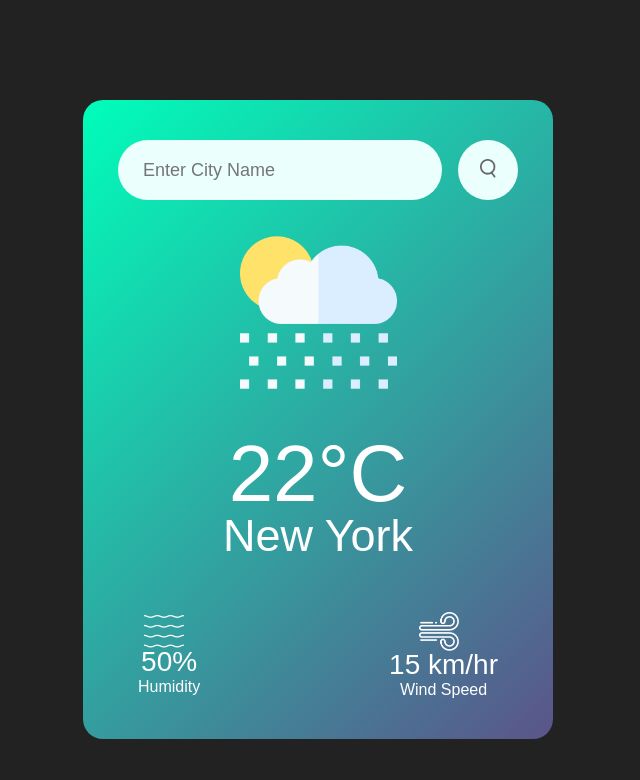
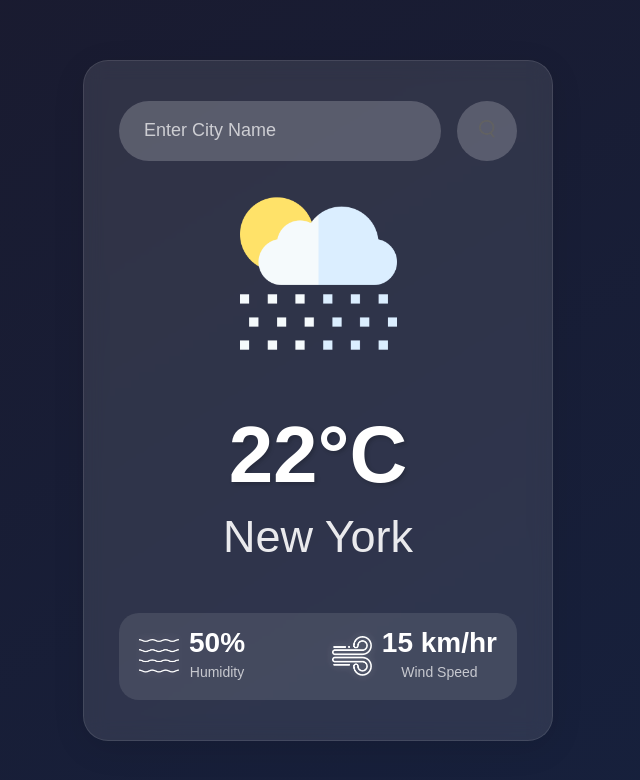
Before and after one commit to Tanishka33/WeatherApp, a plain HTML site: page index.html in a window 1280 px wide. Shown: the whole page, without its empty margins (322-962 px from the left). Drawn offline with Linux system fonts and the light colour scheme.

Commit message:
Project Done

```diff
--- a/index.html
+++ b/index.html
@@ -43,27 +43,41 @@
 
     const searchBox = document.querySelector(".search input");
     const searchBtn = document.querySelector(".search button");
-
+    const weatherIcon = document.querySelector(".weather\.icon");
 
     async function checkWeather(city){
-        const response = await fetch(apiUrl + city + '&appid=${apiKey}');
-        var data = await response.json();
+        try {
+            const response = await fetch(apiUrl + city + `&appid=${apiKey}`);
+            if (!response.ok) {
+                throw new Error('Weather data not found');
+            }
+            const data = await response.json();
 
-        console.log(data);
+            document.querySelector(".city").innerHTML = data.name;
+            document.querySelector(".temp").innerHTML = Math.round(data.main.temp) + "°C";
+            document.querySelector(".humidity").innerHTML = data.main.humidity + "%";
+            document.querySelector(".wind").innerHTML = data.wind.speed + "km/hr";
 
-        document.querySelector(".city").innerHTML = data.name;
-        document.querySelector(".temp").innerHTML = Math.round(data.main.temp) + "°C";
-        document.querySelector(".humidity").innerHTML = data.main.humidity + "%";
-        document.querySelector(".wind").innerHTML = data.wind.speed + "km/hr";
-
-
-
+            if(data.weather[0].main == "Clouds"){
+                weatherIcon.src = "images/clouds.png";
+            } else if(data.weather[0].main == "Clear") {
+                weatherIcon.src = "images/clear.png";
+            } else if(data.weather[0].main == "Rain") {
+                weatherIcon.src = "images/rain.png";
+            } else if(data.weather[0].main == "Drizzle") {
+                weatherIcon.src = "images/drizzle.png";
+            } else if(data.weather[0].main == "Mist") {
+                weatherIcon.src = "images/mist.png";
+            }
+        } catch(error) {
+            console.error('Error:', error);
+            alert('City not found or API error occurred');
+        }
     }
 
     searchBtn.addEventListener("click", ()=> {
         checkWeather(searchBox.value);
-    })
-
+    });
 
 </script>
 
--- a/style.css
+++ b/style.css
@@ -5,17 +5,28 @@
     box-sizing: border-box;
 }
 body{
-    background: #222;
+    background: linear-gradient(to bottom right, #1a1a2e, #16213e);
+    min-height: 100vh;
+    display: flex;
+    align-items: center;
+    justify-content: center;
 }
 .card{
     width: 90%;
     max-width: 470px;
-    background: linear-gradient(135deg, #00feba, #5b548a);
+    background: rgba(255, 255, 255, 0.1);
+    backdrop-filter: blur(10px);
     color: #fff;
-    margin: 100px auto 0;
-    border-radius: 20px;
+    margin: 20px;
+    border-radius: 25px;
     padding: 40px 35px;
     text-align: center;
+    box-shadow: 0 8px 32px rgba(0, 0, 0, 0.1);
+    border: 1px solid rgba(255, 255, 255, 0.1);
+    transition: transform 0.3s ease;
+}
+.card:hover {
+    transform: translateY(-5px);
 }
 .search{
     width: 100%;
@@ -26,24 +37,35 @@ body{
 .search input{
     border: 0;
     outline: 0;
-    background: #ebfffc;
-    color: #555;
+    background: rgba(255, 255, 255, 0.2);
+    color: #fff;
     padding: 10px 25px;
     height: 60px;
     border-radius: 30px;
     flex: 1;
     margin-right: 16px;
     font-size: 18px;
-
+    transition: all 0.3s ease;
+}
+.search input::placeholder {
+    color: rgba(255, 255, 255, 0.7);
+}
+.search input:focus {
+    background: rgba(255, 255, 255, 0.25);
 }
 .search button{
     border: 0;
     outline: 0;
-    background: #ebfffc;
+    background: rgba(255, 255, 255, 0.2);
     border-radius: 50%;
     width: 60px;
     height: 60px;
     cursor: pointer;
+    transition: all 0.3s ease;
+}
+.search button:hover {
+    background: rgba(255, 255, 255, 0.3);
+    transform: scale(1.05);
 }
 .search button img{
     width: 16px;
@@ -51,15 +73,24 @@ body{
 .weather-icon{
     width: 170px;
     margin-top: 30px;
+    filter: drop-shadow(0 0 8px rgba(255, 255, 255, 0.3));
+    animation: float 3s ease-in-out infinite;
+}
+@keyframes float {
+    0%, 100% { transform: translateY(0); }
+    50% { transform: translateY(-10px); }
 }
 .weather h1{
     font-size: 80px;
-    font-weight: 500;
+    font-weight: 600;
+    text-shadow: 2px 2px 4px rgba(0, 0, 0, 0.2);
+    margin: 20px 0;
 }
 .weather h2{
     font-size: 45px;
     font-weight: 400;
     margin-top: -10px;
+    opacity: 0.9;
 }
 .details{
     display: flex;
@@ -67,12 +98,30 @@ body{
     justify-content: space-between;
     padding: 0 20px;
     margin-top: 50px;
+    background: rgba(255, 255, 255, 0.1);
+    border-radius: 20px;
+    padding: 20px;
+}
+.col {
+    display: flex;
+    align-items: center;
+    transition: transform 0.3s ease;
+}
+.col:hover {
+    transform: scale(1.05);
 }
 .col img{
     width: 40px;
     margin-right: 10px;
+    filter: drop-shadow(0 0 4px rgba(255, 255, 255, 0.2));
 }
 .humidity, .wind{
     font-size: 28px;
     margin-top: -6px;
+    font-weight: 600;
 }
+.details p:last-child {
+    font-size: 14px;
+    opacity: 0.7;
+    margin-top: 5px;
+}
```
